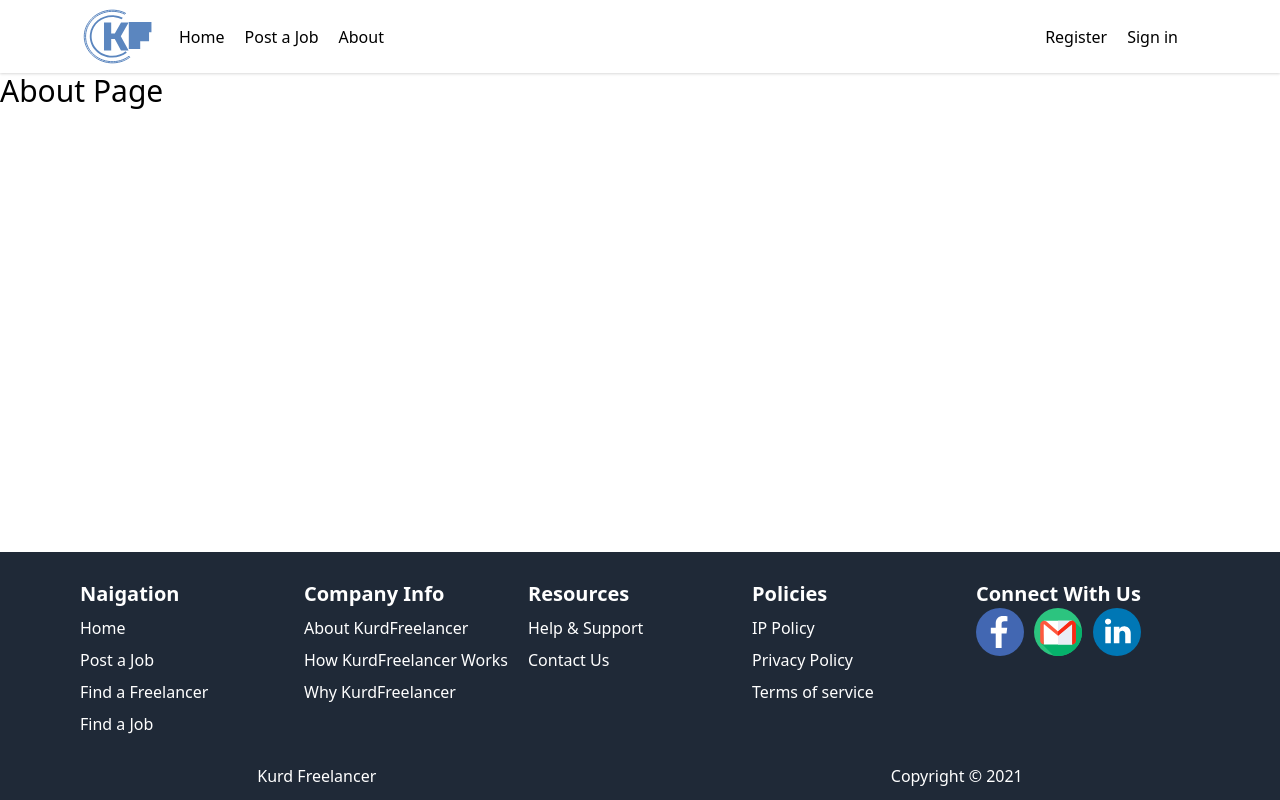
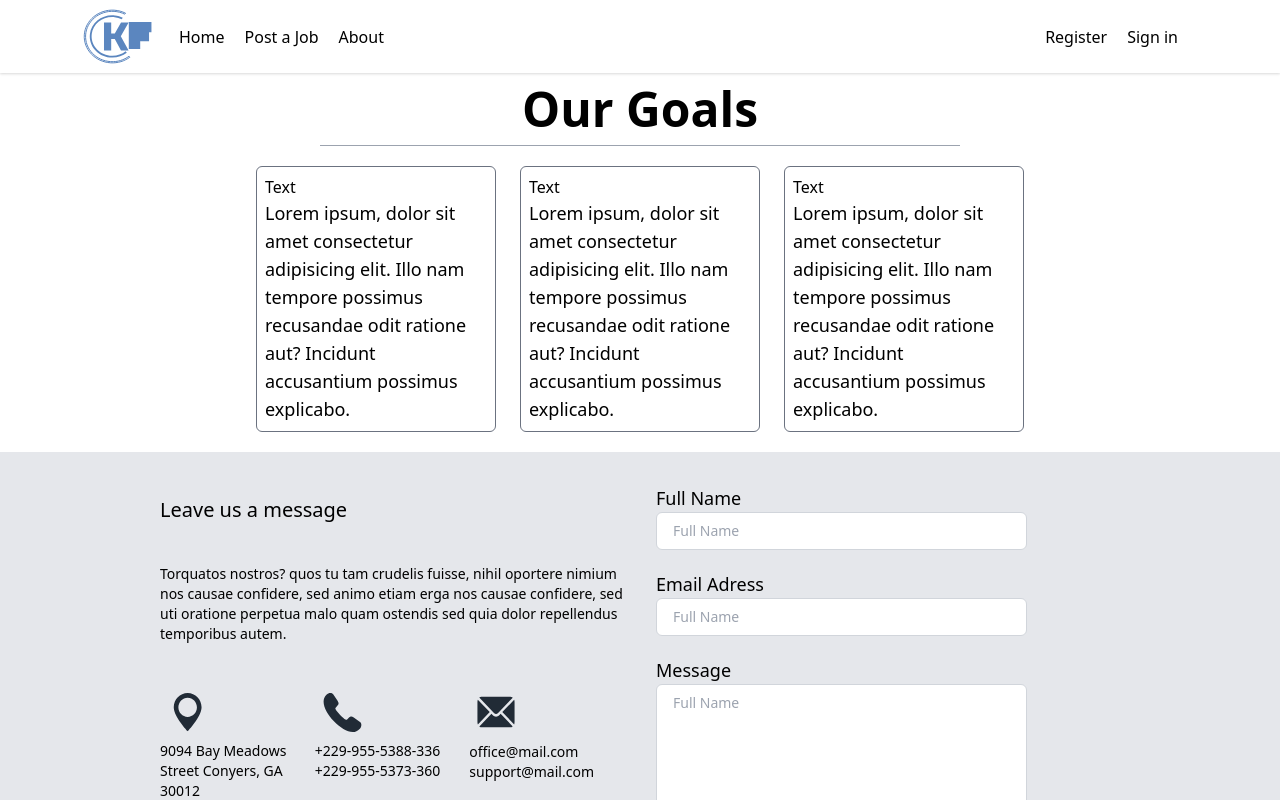
Before and after one commit to abdulbasit-dev/kurd-freelancers, a React (Create React App) app: page /about in a window 1280 px wide. Shown: the top 800 px of the page. Built offline with nearby package versions, Linux system fonts and the light colour scheme.

Commit message:
About page Fixes #17

```diff
--- a/src/pages/About.jsx
+++ b/src/pages/About.jsx
@@ -1,11 +1,161 @@
 import React from "react";
 
 function About() {
-  return (
-    <div>
-      <h1 className="text-3xl">About Page</h1>
-    </div>
-  );
+	return (
+		<div className="">
+			<div className=""></div>
+			<h2 className="text-5xl text-center border-b border-gray-400 font-bold p-3 w-2/4 mx-auto">
+				Our Goals
+			</h2>
+
+			<div className="flex space-x-6 mx-auto lg:w-3/4 mt-5 justify-center">
+				<div className="border border-gray-500 p-2 w-1/4 rounded-md ">
+					<h3 className=" ">Text</h3>
+					<p className="text-lg">
+						Lorem ipsum, dolor sit amet consectetur adipisicing elit. Illo nam
+						tempore possimus recusandae odit ratione aut? Incidunt accusantium
+						possimus explicabo.
+					</p>
+				</div>
+				<div className="border border-gray-500 p-2 w-1/4 rounded-md ">
+					<h3>Text</h3>
+					<p className="text-lg">
+						Lorem ipsum, dolor sit amet consectetur adipisicing elit. Illo nam
+						tempore possimus recusandae odit ratione aut? Incidunt accusantium
+						possimus explicabo.
+					</p>
+				</div>
+				<div className="border border-gray-500 p-2 w-1/4 rounded-md ">
+					<h3>Text</h3>
+					<p className="text-lg">
+						Lorem ipsum, dolor sit amet consectetur adipisicing elit. Illo nam
+						tempore possimus recusandae odit ratione aut? Incidunt accusantium
+						possimus explicabo.
+					</p>
+				</div>
+			</div>
+			<div className="bg-gray-200 mt-5 py-5">
+				<div className="flex mx-auto lg:w-3/4 mt-3 space-x-8">
+					<div className="my-3 lg:w-2/4 space-y-10">
+						<h1 className="text-xl">Leave us a message</h1>
+						<p className="text-sm my-3">
+							Torquatos nostros? quos tu tam crudelis fuisse, nihil oportere
+							nimium nos causae confidere, sed animo etiam erga nos causae
+							confidere, sed uti oratione perpetua malo quam ostendis sed quia
+							dolor repellendus temporibus autem.
+						</p>
+						<div className="flex ">
+							<div className="lg:w-1/3">
+								<svg
+									width="55"
+									height="57"
+									viewBox="0 0 55 57"
+									fill="none"
+									xmlns="http://www.w3.org/2000/svg"
+								>
+									<path
+										fill-rule="evenodd"
+										clip-rule="evenodd"
+										d="M13.749 23.32C13.749 15.3444 19.9613 8.90625 27.6571 8.90625C35.3529 8.90625 41.5651 15.3444 41.5651 23.32C41.5651 32.9292 27.6571 47.343 27.6571 47.343C27.6571 47.343 13.749 32.9292 13.749 23.32ZM36.9301 23.3199C36.9301 18.0349 32.804 13.7107 27.6581 13.7107C22.5584 13.7107 18.386 18.0349 18.386 23.3199C18.386 28.653 22.5584 32.9291 27.6581 32.9291C32.804 32.9291 36.9301 28.653 36.9301 23.3199Z"
+										fill="#212B36"
+									/>
+									<mask
+										id="mask0"
+										mask-type="alpha"
+										maskUnits="userSpaceOnUse"
+										x="13"
+										y="8"
+										width="29"
+										height="40"
+									>
+										<path
+											fill-rule="evenodd"
+											clip-rule="evenodd"
+											d="M13.749 23.32C13.749 15.3444 19.9613 8.90625 27.6571 8.90625C35.3529 8.90625 41.5651 15.3444 41.5651 23.32C41.5651 32.9292 27.6571 47.343 27.6571 47.343C27.6571 47.343 13.749 32.9292 13.749 23.32ZM36.9301 23.3199C36.9301 18.0349 32.804 13.7107 27.6581 13.7107C22.5584 13.7107 18.386 18.0349 18.386 23.3199C18.386 28.653 22.5584 32.9291 27.6581 32.9291C32.804 32.9291 36.9301 28.653 36.9301 23.3199Z"
+											fill="white"
+										/>
+									</mask>
+									<g mask="url(#mask0)"></g>
+								</svg>
+								<p className="text-sm">
+									9094 Bay Meadows Street Conyers, GA 30012
+								</p>
+							</div>
+							<div className="lg:w-1/3">
+								<svg
+									width="55"
+									height="57"
+									viewBox="0 0 55 57"
+									fill="none"
+									xmlns="http://www.w3.org/2000/svg"
+								>
+									<path
+										fill-rule="evenodd"
+										clip-rule="evenodd"
+										d="M37.8124 48.0938C40.4392 48.0938 42.7401 47.1441 44.593 45.0339C45.6722 43.7888 46.3442 42.3327 46.3442 40.8978C46.3442 39.8426 45.9573 38.8297 45.0003 38.1122L38.7491 33.5119C37.7921 32.8366 36.998 32.4989 36.2649 32.4989C35.3486 32.4989 34.5138 33.0476 33.5771 33.9972L32.1314 35.4744C31.9074 35.7065 31.6224 35.812 31.3576 35.812C31.0522 35.812 30.7468 35.6854 30.5432 35.5799C29.2807 34.8835 27.1223 32.9632 25.1065 30.8951C23.111 28.8271 21.258 26.5902 20.6064 25.2819C20.5046 25.0497 20.3825 24.7543 20.3825 24.4378C20.3825 24.1634 20.4639 23.8891 20.6879 23.657L22.1336 22.1165C23.0295 21.1457 23.5793 20.3016 23.5793 19.3309C23.5793 18.5712 23.2332 17.7482 22.5612 16.7564L18.1833 10.3623C17.4707 9.3494 16.4729 8.90625 15.3734 8.90625C14.0295 8.90625 12.6448 9.53933 11.4435 10.7422C9.46835 12.7047 8.59277 15.1315 8.59277 17.8115C8.59277 23.868 13.0521 31.2117 18.9367 37.2892C24.8214 43.3879 31.9685 48.0938 37.8124 48.0938Z"
+										fill="#212B36"
+									/>
+								</svg>
+								<ul className="text-sm">
+									<li>+229-955-5388-336</li>
+									<li>+229-955-5373-360</li>
+								</ul>
+							</div>
+							<div className="lg:w-1/3">
+								<svg
+									width="54"
+									height="58"
+									viewBox="0 0 54 58"
+									fill="none"
+									xmlns="http://www.w3.org/2000/svg"
+								>
+									<path
+										fill-rule="evenodd"
+										clip-rule="evenodd"
+										d="M27.0361 30.0653C27.7254 30.0653 28.3643 29.7281 29.1042 28.9472L43.7322 13.6662C43.1101 13.0273 41.9499 12.7256 40.2854 12.7256H13.2151C11.8027 12.7256 10.8107 13.0096 10.2558 13.5952L24.9679 28.9472C25.6909 29.7104 26.3299 30.0653 27.0361 30.0653ZM8.8598 40.4479L20.7472 28.0421L8.82617 15.6363C8.57396 16.1332 8.43945 16.9851 8.43945 18.2097V37.8035C8.43945 39.0636 8.57396 39.951 8.8598 40.4479ZM45.1599 40.4303C45.4289 39.9156 45.5634 39.046 45.5634 37.8036V18.2099C45.5634 17.0208 45.4289 16.1688 45.1935 15.6897L33.3061 28.0422L45.1599 40.4303ZM40.7894 43.3055C42.2017 43.3055 43.1769 43.0216 43.7318 42.4536L31.609 29.7816L30.4993 30.9707C29.3391 32.1421 28.2462 32.6745 27.0356 32.6745C25.8082 32.6745 24.7153 32.1421 23.572 30.9707L22.4454 29.7816L10.3563 42.4359C10.9952 43.0216 12.1049 43.3055 13.7191 43.3055H40.7894Z"
+										fill="#212B36"
+									/>
+								</svg>
+								<ul className="text-sm">
+									<li>office@mail.com</li>
+									<li>support@mail.com</li>
+								</ul>
+							</div>
+						</div>
+					</div>
+					<div className="lg:w-2/4">
+						<div className="flex flex-col w-full lg:w-4/5 mb-5">
+							<label className="text-lg">Full Name</label>
+							<input
+								type="text"
+								className="px-4 py-2 border focus:ring-gray-500 focus:border-gray-900 w-full sm:text-sm border-gray-300 rounded-md focus:outline-none text-gray-600"
+								placeholder="Full Name"
+							/>
+						</div>
+						<div className="flex flex-col w-full lg:w-4/5 mb-5">
+							<label className="text-lg">Email Adress</label>
+							<input
+								type="mail"
+								className="px-4 py-2 border focus:ring-gray-500 focus:border-gray-900 w-full sm:text-sm border-gray-300 rounded-md focus:outline-none text-gray-600"
+								placeholder="Full Name"
+							/>
+						</div>
+						<div className="flex flex-col w-full lg:w-4/5 mb-5">
+							<label className="text-lg">Message</label>
+							<textarea
+								className="px-4 py-2 border focus:ring-gray-500 focus:border-gray-900 w-full sm:text-sm border-gray-300 rounded-md focus:outline-none text-gray-600"
+								placeholder="Full Name"
+								name=""
+								id=""
+								cols="30"
+								rows="10"
+							></textarea>
+						</div>
+					</div>
+				</div>
+			</div>
+		</div>
+	);
 }
 
 export default About;
```
